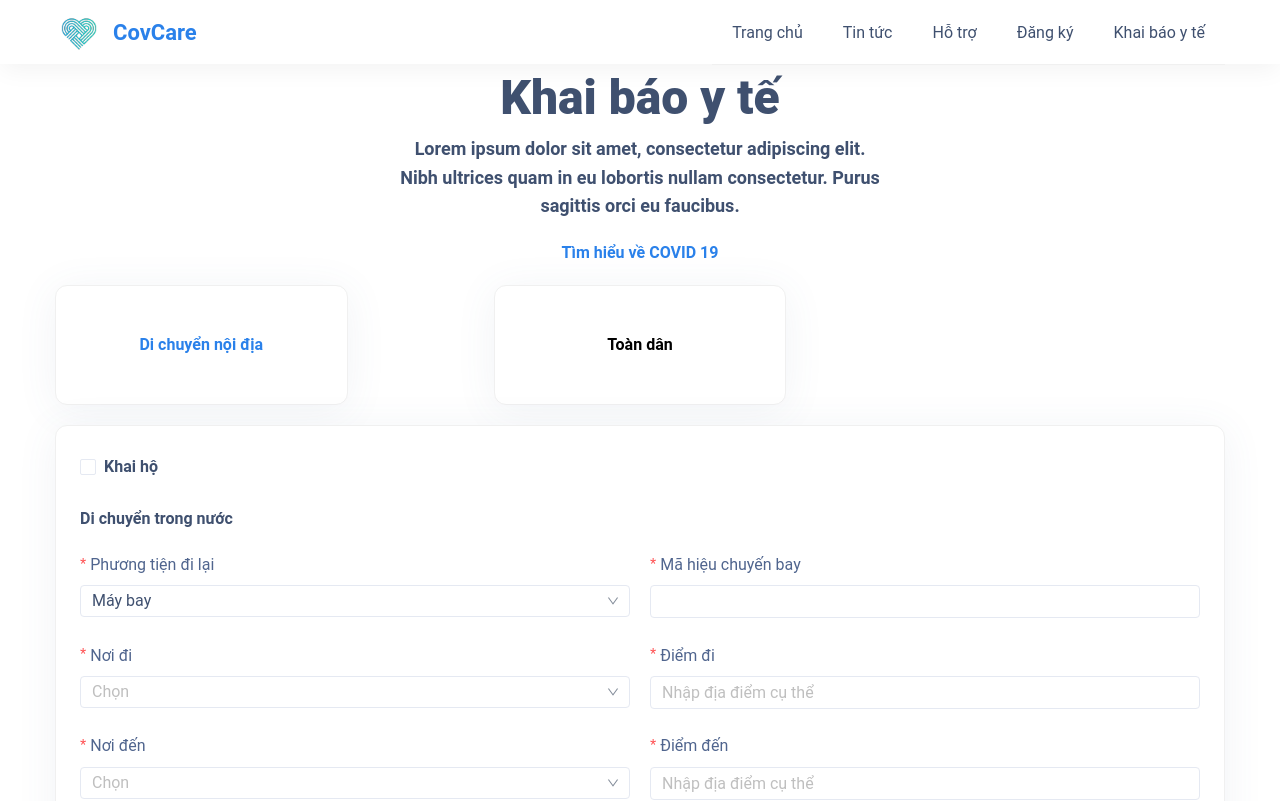
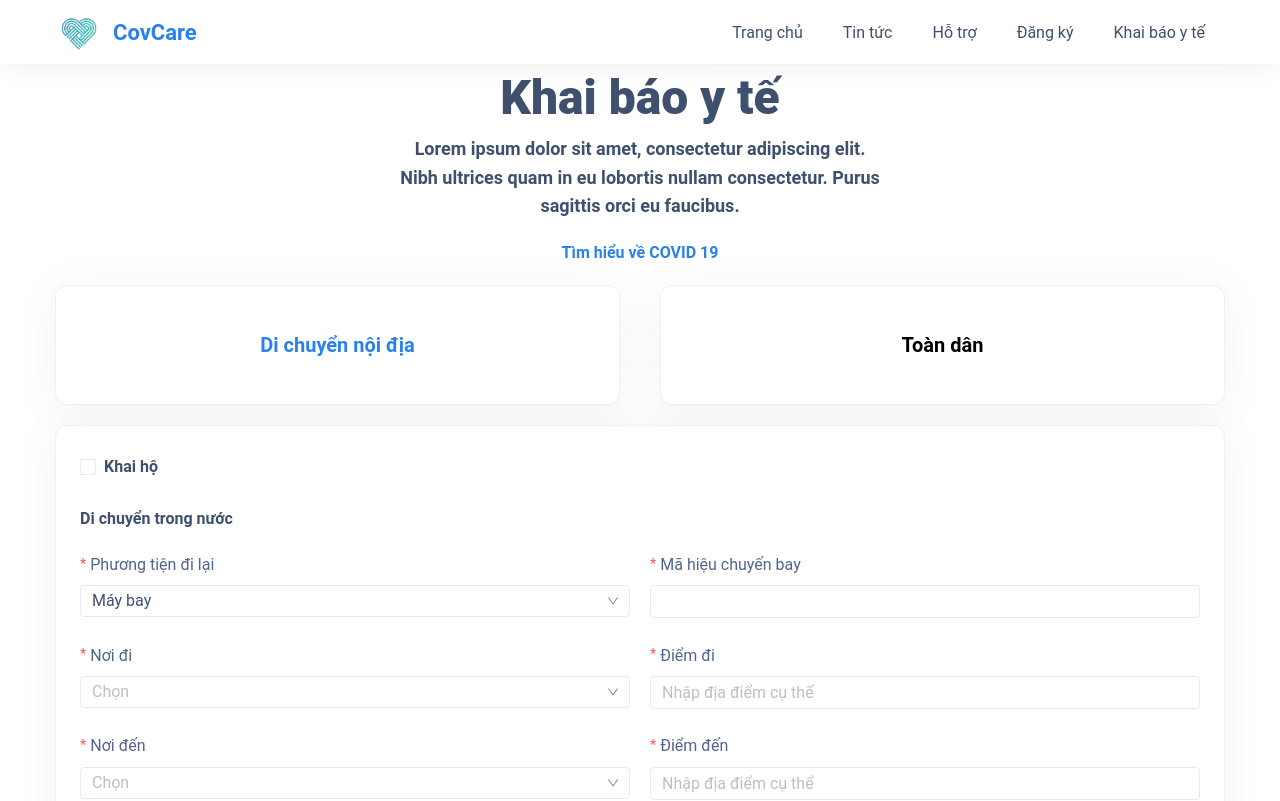
Before and after one commit to trunghq234/CovCare, a React (Create React App) app: page /health-declaration in a window 1280 px wide. Shown: the top 801 px of the page. Built offline with nearby package versions, Linux system fonts and the light colour scheme; the HTML template or start-up script is replaced by a standard one.

Commit message:
Fix card

```diff
--- a/src/pages/HealthDeclaration/index.js
+++ b/src/pages/HealthDeclaration/index.js
@@ -22,8 +22,8 @@ const HealthDeclaration = () => {
           </NavLink>
         </div>
       </Row>
-      <Row>
-        <Col span={6}>
+      <Row gutter={40}>
+        <Col span={12}>
           <Card
             className={styles.card}
             hoverable="true"
@@ -32,7 +32,7 @@ const HealthDeclaration = () => {
             <div className={styles['card-content']}>Di chuyển nội địa</div>
           </Card>
         </Col>
-        <Col span={6} offset={3}>
+        <Col span={12}>
           <Card
             className={styles.card}
             hoverable="true"
--- a/src/pages/HealthDeclaration/index.module.less
+++ b/src/pages/HealthDeclaration/index.module.less
@@ -29,7 +29,7 @@
   min-height: 70px;
   line-height: 70px;
   text-align: center;
-  font-size: 1rem;
+  font-size: 1.25rem;
   font-weight: 600;
 }
 
```
